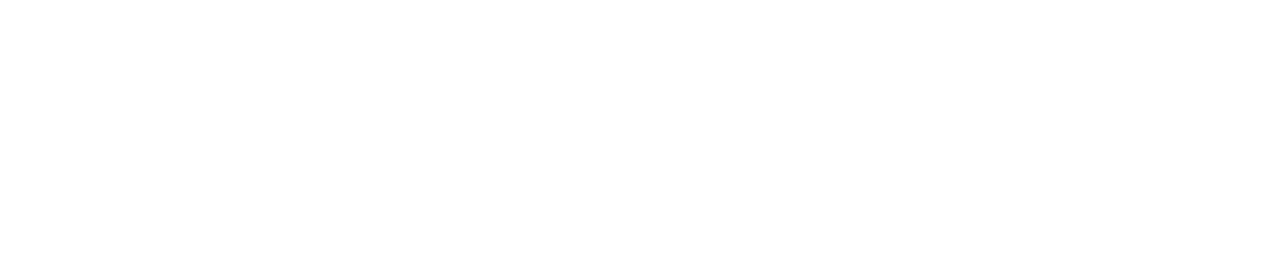
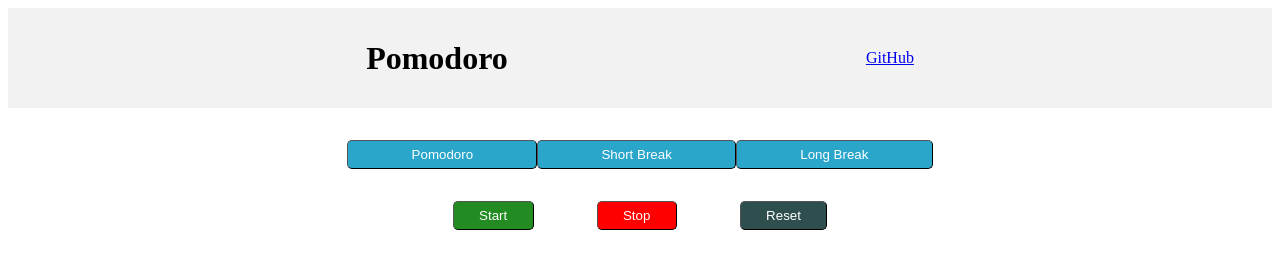
Before and after one commit to RyanTurner02/pomodoro, a plain HTML site: page index.html in a window 1280 px wide. Drawn offline with Linux system fonts and the light colour scheme; files that its build step writes are made by us from their sources.

Commit message:
Create header and buttons and stylize them

```diff
--- a/css/styles.css
+++ b/css/styles.css
@@ -0,0 +1,69 @@
+.header {
+    display: flex;
+    background-color: #F2F2F2;
+    min-height: 100px;
+    justify-content: space-evenly;
+    align-items: center;
+    margin-bottom: 2.5%;
+}
+
+.body {
+    display: flex;
+    flex-direction: column;
+    justify-content: center;
+}
+
+#pomodoro-buttons,
+#control-buttons {
+    display: flex;
+    justify-content: center;
+}
+
+#pomodoro-buttons button,
+#control-buttons button {
+    border-radius: 5px;
+    border-width: 1px;
+}
+
+#pomodoro-buttons {
+    margin-bottom: 2.5%;
+}
+
+#pomodoro-buttons button {
+    color: white;
+    background-color: #2BA6CB;
+    padding-top: 0.5%;
+    padding-bottom: 0.5%;
+    padding-left: 5%;
+    padding-right: 5%;
+}
+
+#control-buttons button {
+    color: white;
+    padding-top: 0.5%;
+    padding-bottom: 0.5%;
+    padding-left: 2%;
+    padding-right: 2%;
+}
+
+#start-button,
+#stop-button {
+    margin-right: 2.5%;
+}
+
+#stop-button,
+#reset-button {
+    margin-left: 2.5%;
+}
+
+#start-button {
+    background-color: forestgreen;
+}
+
+#stop-button {
+    background-color: red;
+}
+
+#reset-button {
+    background-color: darkslategray;
+}
--- a/index.html
+++ b/index.html
@@ -6,11 +6,30 @@
     <meta http-equiv="X-UA-Compatible" content="IE=edge">
     <meta name="viewport" content="width=device-width, initial-scale=1.0">
     <title>Pomodoro Timer</title>
-    <link rel="stylesheet" href="styles.css">
+    <link rel="stylesheet" href="css/styles.css">
 </head>
 
 <body>
+    <div class="container">
+        <div class="header">
+            <h1 id="title">Pomodoro</h1>
+            <a href="https://github.com/RyanTurner02/pomodoro">GitHub</a>
+        </div>
 
+        <div class="body">
+            <div id="pomodoro-buttons">
+                <button type="button">Pomodoro</button>
+                <button type="button">Short Break</button>
+                <button type="button">Long Break</button>
+            </div>
+
+            <div id="control-buttons">
+                <button type="button" class="button" id="start-button">Start</button>
+                <button type="button" class="button" id="stop-button">Stop</button>
+                <button type="button" class="button" id="reset-button">Reset</button>
+            </div>
+        </div>
+    </div>
 </body>
 
 </html>
```
